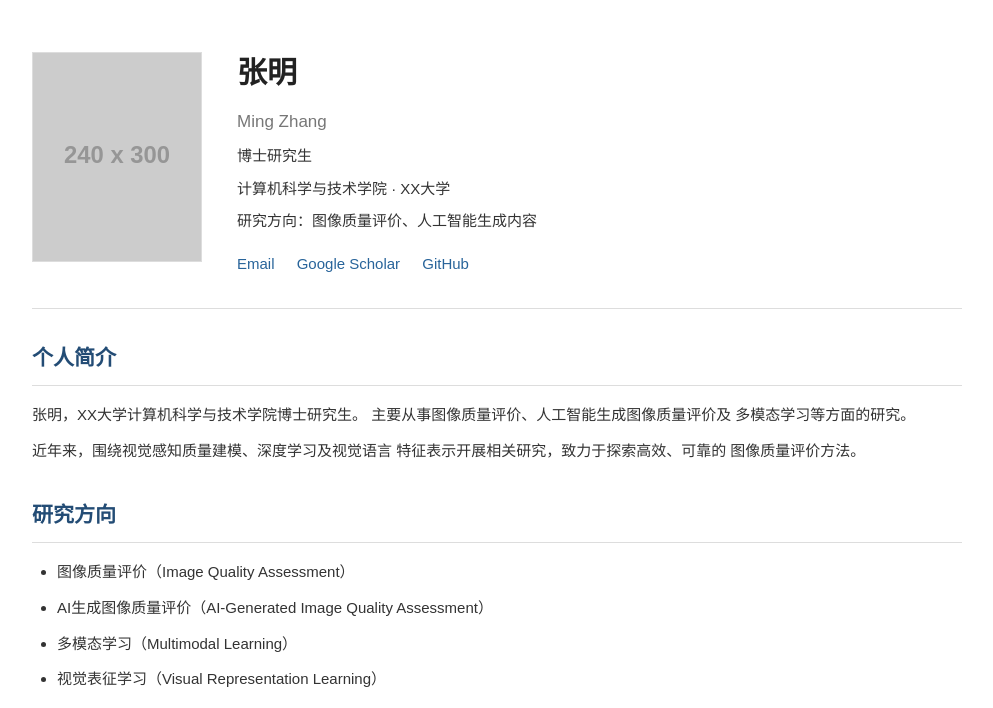
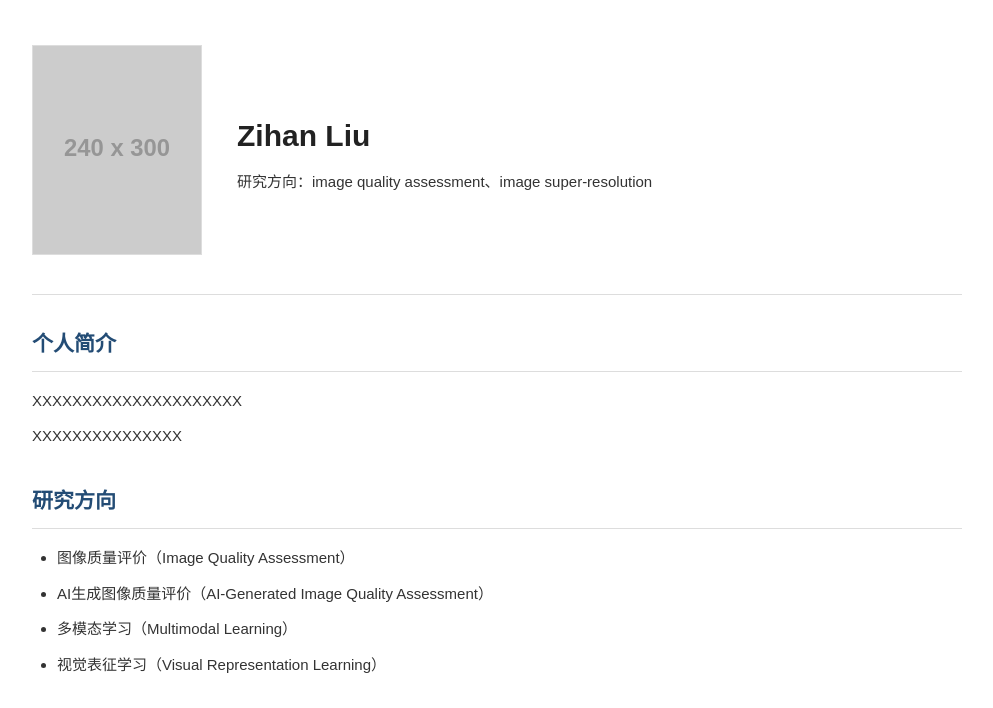
Before and after one commit to liudodo021/liudodo021.github.io, a plain HTML site: page index.html in a window 1280 px wide. Shown: the top 708 px of the page, without its empty margins (143-1136 px from the left). Drawn offline with Linux system fonts and the light colour scheme; placeholder pictures from the web are drawn by us.

Commit message:
Update index.html

```diff
--- a/index.html
+++ b/index.html
@@ -20,23 +20,11 @@
             </div>
 
             <div class="profile-info">
-                <h1>张明</h1>
-                <p class="english-name">Ming Zhang</p>
-                <p>博士研究生</p>
-                <p>计算机科学与技术学院 · XX大学</p>
-                <p>研究方向：图像质量评价、人工智能生成内容</p>
+                <h1>Zihan Liu</h1>
 
-                <div class="contact">
-                    <a href="mailto:example@university.edu.cn">
-                        Email
-                    </a>
-                    <a href="https://scholar.google.com/">
-                        Google Scholar
-                    </a>
-                    <a href="https://github.com/liudodo021">
-                        GitHub
-                    </a>
-                </div>
+                <p>研究方向：image quality assessment、image super-resolution</p>
+
+
             </div>
         </div>
     </header>
@@ -45,14 +33,10 @@
     <section>
         <h2>个人简介</h2>
         <p>
-            张明，XX大学计算机科学与技术学院博士研究生。
-            主要从事图像质量评价、人工智能生成图像质量评价及
-            多模态学习等方面的研究。
+            XXXXXXXXXXXXXXXXXXXXX
         </p>
         <p>
-            近年来，围绕视觉感知质量建模、深度学习及视觉语言
-            特征表示开展相关研究，致力于探索高效、可靠的
-            图像质量评价方法。
+            XXXXXXXXXXXXXXX
         </p>
     </section>
 
```
